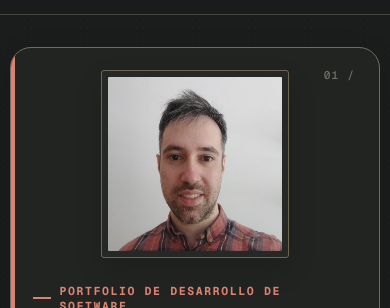
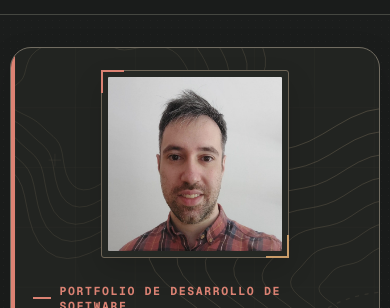
Before and after one commit to joseconca/joseconca.github.io, a Next.js app: page / in a window 390 px wide. Shown: the part 151-459 px from the top of the page. Built offline with nearby package versions, Linux system fonts and the light colour scheme.

Commit message:
Sustituye 01 decorativo por cartografía tenue JRPG y corrige marco fotográfico

```diff
--- a/src/app/globals.css
+++ b/src/app/globals.css
@@ -39,6 +39,7 @@
   --paper-grain: rgba(225, 216, 200, .035);
   --paper-rule: rgba(221, 204, 177, .16);
   --shadow: rgba(0, 0, 0, .14);
+  --map-opacity: .85;
   --font-story: "Marcellus", "Palatino Linotype", Georgia, serif;
   --font-sans: var(--font-geist-sans);
   --font-mono: var(--font-geist-mono);
@@ -82,6 +83,7 @@
   --paper-grain: rgba(60, 50, 40, .045);
   --paper-rule: rgba(75, 60, 45, .14);
   --shadow: rgba(57, 44, 29, .08);
+  --map-opacity: .92;
 }
 
 @theme inline {
@@ -279,16 +281,19 @@ button:focus-visible {
   box-shadow: 0 14px 35px var(--shadow);
 }
 
-/* Numeración de portada al estilo de un catálogo editorial. */
+/* Cartografía de exploración: única referencia ilustrada a los JRPG,
+   tenue y sin interferir con el texto o la fotografía. */
 .hero-panel::before {
-  content: "01 /";
+  content: "";
   position: absolute;
-  top: 1.2rem;
-  right: 1.5rem;
-  color: var(--text-subtle);
-  font: 500 .7rem var(--font-geist-mono), monospace;
-  letter-spacing: .1em;
-  opacity: .65;
+  inset: 0;
+  background-image: url("/overworld-topography.svg");
+  background-repeat: no-repeat;
+  background-position: right -60px center;
+  background-size: 118% auto;
+  opacity: var(--map-opacity);
+  -webkit-mask-image: linear-gradient(to right, transparent 19%, #000 61%);
+  mask-image: linear-gradient(to right, transparent 19%, #000 61%);
   pointer-events: none;
 }
 
@@ -417,10 +422,12 @@ button:focus-visible {
 
 .hero-avatar-frame::before,
 .hero-avatar-frame::after {
-  right: -1px;
-  bottom: -1px;
-  border-right: 2px solid var(--accent-warm);
-  border-bottom: 2px solid var(--accent-warm);
+  content: "";
+  position: absolute;
+  z-index: 2;
+  width: 23px;
+  height: 23px;
+  pointer-events: none;
 }
 
 .hero-avatar-frame::before {
@@ -433,9 +440,8 @@ button:focus-visible {
 .hero-avatar-frame::after {
   right: -1px;
   bottom: -1px;
-  border-right: 2px solid var(--accent-strong);
-  border-bottom: 2px solid var(--accent-strong);
-  border-radius: 0 0 15px 0;
+  border-right: 2px solid var(--accent-warm);
+  border-bottom: 2px solid var(--accent-warm);
 }
 
 .hero-avatar {
@@ -495,7 +501,7 @@ button:focus-visible {
 }
 
 .section-title::before {
-  content: "—";
+  content: "◇";
   color: var(--accent-strong);
   font-family: var(--font-geist-mono), monospace;
   font-size: .7em;
@@ -940,6 +946,13 @@ button:focus-visible {
 }
 
 @media (max-width: 820px) {
+  .hero-panel::before {
+    background-position: center top;
+    background-size: auto 76%;
+    -webkit-mask-image: linear-gradient(to bottom, #000, transparent 82%);
+    mask-image: linear-gradient(to bottom, #000, transparent 82%);
+  }
+
   .site-nav-inner {
     width: min(100% - 1.5rem, 1120px);
     min-height: 0;
@@ -983,6 +996,11 @@ button:focus-visible {
 }
 
 @media (max-width: 560px) {
+  .hero-panel::before {
+    background-size: auto 55%;
+    opacity: calc(var(--map-opacity) * .72);
+  }
+
   .site-main {
     width: min(100% - 1.25rem, 1120px);
     padding: 2rem 0 3rem;
```
